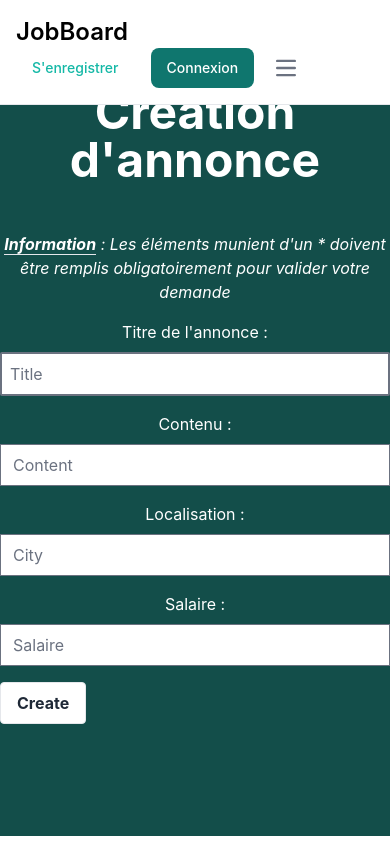
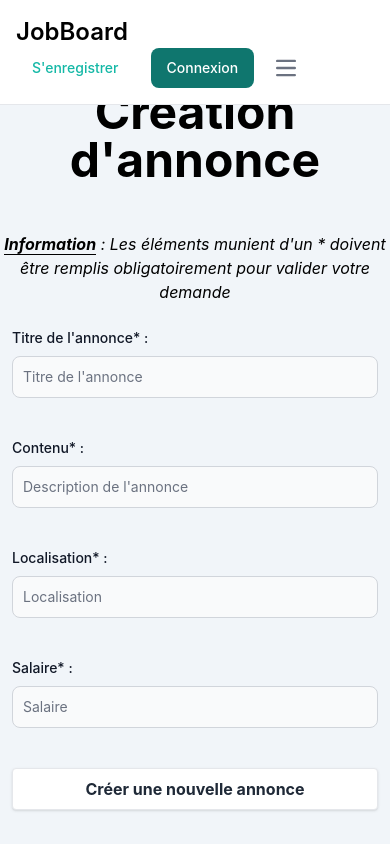
Before and after one commit to luizanbrg/jobBoard, a React (Create React App) app in the folder front/: page /advertisementCreate in a window 390 px wide. Built offline with nearby package versions, Linux system fonts and the light colour scheme; no server answers.

Commit message:
Front css + rectification Form/ Profil

```diff
--- a/front/src/advertisements/AdvertisementCreate.jsx
+++ b/front/src/advertisements/AdvertisementCreate.jsx
@@ -4,10 +4,10 @@ export default function AdvertisementCreate() {
 
   const [title, setTitle] = useState('');
   const [content, setContent] = useState('');
-  const [salary, setSalary] = useState('');
+  const [wages, setWages] = useState('');
   const [city, setCity] = useState('');
 
-  let offer = { title, content, salary, city };
+  let offer = { title, content, wages, city };
 
   const createAdvertisement = async e => {
     e.preventDefault();
@@ -53,68 +53,78 @@ export default function AdvertisementCreate() {
 
   return (
     <>
-      <section className="pt-0 py-28 bg-teal-900 pt-20">
-        <h2 className="text-5xl font-bold text-center text-white mb-12 pt-2">Création d'annonce</h2>
+       <section className="pt-20  bg-slate-100 min-h-screen">
+        <h2 className="text-5xl font-bold text-center text-black mb-12 pt-2">Création d'annonce</h2>
 
         <div>
-          <p className="text-1xl  text-center italic text-white mb-4">
-            <span className="font-bold border-b">Information</span> : Les éléments munient d'un *
+          <p className="text-1xl  text-center italic text-black mb-4">
+            <span className="font-bold border-b border-black">Information</span> : Les éléments munient d'un *
             doivent être remplis obligatoirement pour valider votre demande
           </p>
         </div>
-        <div className="containerForm">
-          <form method="post" action="">
-            <div className="containerForm">
-              <label htmlFor="title" className="text-1xl  text-center text-white mb-2">
-                Titre de l'annonce :
+
+        <form method="post" action="">
+          <div className="grid gap-6 mb-6 md:grid-cols-1 items-between pt-2 px-3">
+            <div >
+              <label htmlFor="title" className="block mb-2 text-sm font-medium text-gray-900 dark:text-black">
+                Titre de l'annonce* :
               </label>
               <input
+                required
                 type="text"
                 name="titleAdvertisement"
                 id="titleAdvertisement"
                 value={title}
                 onChange={e => setTitle(e.target.value)}
-                placeholder="Title"
-                className="border-2 p-2 rounded-sm"
+                placeholder="Titre de l'annonce"
+                className="bg-gray-50 border border-gray-300 text-gray-900 text-sm rounded-lg focus:ring-blue-500 focus:border-blue-500 block w-full p-2.5 dark:bg-gray-700 dark:border-gray-600 dark:placeholder-gray-400 dark:text-white dark:focus:ring-blue-500 dark:focus:border-blue-500"
               />
             </div>
             <div className="containerForm mt-4">
-              <label htmlFor="content" className="text-1xl  text-center text-white mb-2">
-                Contenu :
+              <label htmlFor="content" className="block mb-2 text-sm font-medium text-gray-900 dark:text-black">
+                Contenu* :
               </label>
               <input
+                required
                 type="text"
                 name="contentAdvertisement"
                 id="contentAdvertisement"
                 value={content}
                 onChange={e => setContent(e.target.value)}
-                placeholder="Content"
+                placeholder="Description de l'annonce"
+                className="bg-gray-50 border border-gray-300 text-gray-900 text-sm rounded-lg focus:ring-blue-500 focus:border-blue-500 block w-full p-2.5 dark:bg-gray-700 dark:border-gray-600 dark:placeholder-gray-400 dark:text-white dark:focus:ring-blue-500 dark:focus:border-blue-500"
+
               />
             </div>
             <div className="containerForm mt-4">
-              <label htmlFor="title" className="text-1xl  text-center text-white mb-2">
-                Localisation :
+              <label htmlFor="title" className="block mb-2 text-sm font-medium text-gray-900 dark:text-black">
+                Localisation* :
               </label>
               <input
+                required
                 type="text"
-                name="samaryAdvertisement"
-                id="samaryAdvertisement"
+                name="cityAdvertisement"
+                id="cityAdvertisement"
                 value={city}
                 onChange={e => setCity(e.target.value)}
-                placeholder="City"
+                placeholder="Localisation"
+                className="bg-gray-50 border border-gray-300 text-gray-900 text-sm rounded-lg focus:ring-blue-500 focus:border-blue-500 block w-full p-2.5 dark:bg-gray-700 dark:border-gray-600 dark:placeholder-gray-400 dark:text-white dark:focus:ring-blue-500 dark:focus:border-blue-500"
+
               />
             </div>
             <div className="containerForm mt-4">
-              <label htmlFor="title" className="text-1xl  text-center text-white mb-2">
-                Salaire :
+              <label htmlFor="title" className="block mb-2 text-sm font-medium text-gray-900 dark:text-black">
+                Salaire* :
               </label>
               <input
+                required
                 type="number"
-                name="cityAdvertisement"
-                id="cityAdvertisement"
-                value={salary}
-                onChange={e => setSalary(e.target.value)}
+                name="wagesAdvertisement"
+                id="wagesAdvertisement"
+                value={wages}
+                onChange={e => setWages(e.target.value)}
                 placeholder="Salaire"
+                className="bg-gray-50 border border-gray-300 text-gray-900 text-sm rounded-lg focus:ring-blue-500 focus:border-blue-500 block w-full p-2.5 dark:bg-gray-700 dark:border-gray-600 dark:placeholder-gray-400 dark:text-white dark:focus:ring-blue-500 dark:focus:border-blue-500"
               />
             </div>
             <button
@@ -131,14 +141,14 @@ export default function AdvertisementCreate() {
                         border
                         border-grey
                         text-gray-800
+                        shadow
                         hover:bg-cyan-600
                         hover:border-cyan-600"
             >
-              Create
+              Créer une nouvelle annonce
             </button>
+            </div>
           </form>
-        </div>
-        <div></div>
       </section>
     </>
   );
--- a/front/src/people/Account.jsx
+++ b/front/src/people/Account.jsx
@@ -134,15 +134,15 @@ export default function Account() {
                   </div>
                   <div>
                     <label htmlFor="phone" className="block mb-2 text-sm font-medium text-gray-900 dark:text-black">Téléphone*</label>
-                    <input type="tel" id="phone" value={candidate.phone || ''} onChange={(e) => setCandidate({ ...candidate, phone: e.target.value })} className="bg-gray-50 border border-gray-300 text-gray-900 text-sm rounded-lg focus:ring-blue-500 focus:border-blue-500 block w-full p-2.5 dark:bg-gray-700 dark:border-gray-600 dark:placeholder-gray-400 dark:text-white dark:focus:ring-blue-500 dark:focus:border-blue-500" placeholder="06-00-00-00-00" pattern="[0-9]{2}-[0-9]{2}-[0-9]{2}"  />
+                    <input type="tel" id="phone" value={candidate.phone || ''} onChange={(e) => setCandidate({ ...candidate, phone: e.target.value })} className="bg-gray-50 border border-gray-300 text-gray-900 text-sm rounded-lg focus:ring-blue-500 focus:border-blue-500 block w-full p-2.5 dark:bg-gray-700 dark:border-gray-600 dark:placeholder-gray-400 dark:text-white dark:focus:ring-blue-500 dark:focus:border-blue-500" placeholder="téléphone"  />
                   </div>
                   <div>
                     <label htmlFor="email" className="block mb-2 text-sm font-medium text-gray-900 dark:text-black">Email*</label>
                     <input type="email" id="email" value={candidate.email || ''} onChange={(e) => setCandidate({ ...candidate, email: e.target.value })} className="bg-gray-50 border border-gray-300 text-gray-900 text-sm rounded-lg focus:ring-blue-500 focus:border-blue-500 block w-full p-2.5 dark:bg-gray-700 dark:border-gray-600 dark:placeholder-gray-400 dark:text-white dark:focus:ring-blue-500 dark:focus:border-blue-500" placeholder="john.doe@company.com" required />
                   </div>
                   <div>
-                    <label htmlFor="location" className="block mb-2 text-sm font-medium text-gray-900 dark:text-black">Localisation*</label>
-                    <input type="location" id="location" value={candidate.location || ''} onChange={(e) => setCandidate({ ...candidate, location: e.target.value })} className="bg-gray-50 border border-gray-300 text-gray-900 text-sm rounded-lg focus:ring-blue-500 focus:border-blue-500 block w-full p-2.5 dark:bg-gray-700 dark:border-gray-600 dark:placeholder-gray-400 dark:text-white dark:focus:ring-blue-500 dark:focus:border-blue-500" placeholder="ville" required />
+                    <label htmlFor="location" className="block mb-2 text-sm font-medium text-gray-900 dark:text-black">Ville*</label>
+                    <input type="location" id="location" value={candidate.city || ''} onChange={(e) => setCandidate({ ...candidate, city: e.target.value })} className="bg-gray-50 border border-gray-300 text-gray-900 text-sm rounded-lg focus:ring-blue-500 focus:border-blue-500 block w-full p-2.5 dark:bg-gray-700 dark:border-gray-600 dark:placeholder-gray-400 dark:text-white dark:focus:ring-blue-500 dark:focus:border-blue-500" placeholder="ville" required />
                   </div>
                   <div>
                     <label className="block mb-2 text-sm font-medium text-gray-900 dark:text-black" htmlFor="file_input">CV à importer</label>
@@ -195,27 +195,28 @@ export default function Account() {
               <div className="grid gap-6 mb-6 md:grid-cols-2 items-between pt-2">
                 <div>
                     <label htmlFor="first_name" className="block mb-2 text-sm font-medium text-gray-900 dark:text-black">Nom</label>
-                    <input type="text" id="first_name" value={candidate.last_name || ''} className="bg-gray-50 border border-gray-300 text-gray-900 text-sm rounded-lg focus:ring-blue-500 focus:border-blue-500 block w-full p-2.5 dark:bg-gray-700 dark:border-gray-600 dark:placeholder-gray-400 dark:text-white dark:focus:ring-blue-500 dark:focus:border-blue-500" placeholder="nom"  disabled />
+                    <input type="text" id="first_name" value={candidate.last_name || ''}
+                    className="bg-gray-50 border border-gray-300 text-gray-900 text-sm rounded-lg focus:ring-blue-500 focus:border-blue-500 block w-full p-2.5 dark:bg-gray-700 dark:border-gray-600 dark:placeholder-gray-400 dark:text-white" placeholder="nom"  disabled />
                 </div>
                 <div>
                     <label htmlFor="last_name" className="block mb-2 text-sm font-medium text-gray-900 dark:text-black">Prénom</label>
-                    <input type="text" id="last_name" value={candidate.first_name || ''} className="bg-gray-50 border border-gray-300 text-gray-900 text-sm rounded-lg focus:ring-blue-500 focus:border-blue-500 block w-full p-2.5 dark:bg-gray-700 dark:border-gray-600 dark:placeholder-gray-400 dark:text-white dark:focus:ring-blue-500 dark:focus:border-blue-500" placeholder="prénom" disabled />
+                    <input type="text" id="last_name" value={candidate.first_name || ''} className="bg-gray-50 border border-gray-300 text-gray-900 text-sm rounded-lg focus:ring-blue-500 focus:border-blue-500 block w-full p-2.5 dark:bg-gray-700 dark:border-gray-600 dark:placeholder-gray-400 dark:text-white" placeholder="prénom" disabled />
                 </div>
                 <div>
                     <label htmlFor="phone" className="block mb-2 text-sm font-medium text-gray-900 dark:text-black">Téléphone</label>
-                    <input type="tel" id="phone" value={candidate.phone || ''} className="bg-gray-50 border border-gray-300 text-gray-900 text-sm rounded-lg focus:ring-blue-500 focus:border-blue-500 block w-full p-2.5 dark:bg-gray-700 dark:border-gray-600 dark:placeholder-gray-400 dark:text-white dark:focus:ring-blue-500 dark:focus:border-blue-500" placeholder="phone" pattern="[0-9]{2}-[0-9]{2}-[0-9]{2}" disabled />
+                    <input type="tel" id="phone" value={candidate.phone || ''} className="bg-gray-50 border border-gray-300 text-gray-900 text-sm rounded-lg focus:ring-blue-500 focus:border-blue-500 block w-full p-2.5 dark:bg-gray-700 dark:border-gray-600 dark:placeholder-gray-400 dark:text-white" placeholder="téléphone" disabled />
                 </div>
                 <div>
                     <label htmlFor="email" className="block mb-2 text-sm font-medium text-gray-900 dark:text-black">Email</label>
-                    <input type="email" id="email" value={candidate.email || ''} className="bg-gray-50 border border-gray-300 text-gray-900 text-sm rounded-lg focus:ring-blue-500 focus:border-blue-500 block w-full p-2.5 dark:bg-gray-700 dark:border-gray-600 dark:placeholder-gray-400 dark:text-white dark:focus:ring-blue-500 dark:focus:border-blue-500" placeholder="email" disabled />
+                    <input type="email" id="email" value={candidate.email || ''} className="bg-gray-50 border border-gray-300 text-gray-900 text-sm rounded-lg focus:ring-blue-500 focus:border-blue-500 block w-full p-2.5 dark:bg-gray-700 dark:border-gray-600 dark:placeholder-gray-400 dark:text-white" placeholder="email" disabled />
                 </div>
                 <div>
-                    <label htmlFor="location" className="block mb-2 text-sm font-medium text-gray-900 dark:text-black">Localisation</label>
-                    <input type="location" id="location" value={candidate.location || ''} className="bg-gray-50 border border-gray-300 text-gray-900 text-sm rounded-lg focus:ring-blue-500 focus:border-blue-500 block w-full p-2.5 dark:bg-gray-700 dark:border-gray-600 dark:placeholder-gray-400 dark:text-white dark:focus:ring-blue-500 dark:focus:border-blue-500" placeholder="ville" disabled />
+                    <label htmlFor="location" className="block mb-2 text-sm font-medium text-gray-900 dark:text-black">Ville</label>
+                    <input type="location" id="location" value={candidate.city || ''} className="bg-gray-50 border border-gray-300 text-gray-900 text-sm rounded-lg focus:ring-blue-500 focus:border-blue-500 block w-full p-2.5 dark:bg-gray-700 dark:border-gray-600 dark:placeholder-gray-400 dark:text-white" placeholder="ville" disabled />
                 </div>
                 <div>
                   <label className="block mb-2 text-sm font-medium text-gray-900 dark:text-black" htmlFor="file_input">CV à importer</label>
-                  <input value={candidate.resume || ''} className="block large p-2 w-full text-sm text-gray-900 border border-gray-300 rounded-lg cursor-pointer bg-gray-50 dark:text-gray-400 focus:outline-none dark:bg-gray-700 dark:border-gray-600 dark:placeholder-gray-400" id="file_input" type="file"  disabled/>
+                  <input value={candidate.resume || ''} className="block large p-2 w-full text-sm text-gray-900 border border-gray-300 rounded-lg cursor-pointer bg-gray-50 dark:text-gray-400 focus:outline-none dark:bg-gray-700 dark:border-gray-600 dark:placeholder-gray-400" id="file_input" type="file" disabled/>
                 </div>
                 <button
                 className="bg-orange-400 transition-colors delay-50 duration-300
```
Also changed, not shown: front/src/advertisements/Advertisement.jsx (+73 -10 lines), front/src/advertisements/Form.jsx (+12 -10 lines), front/src/auth/login.jsx (+17 -22 lines), front/src/components/layouts/Navigation.jsx (+5 -4 lines), 2 other files (tests, documents, lock files or other folders).
